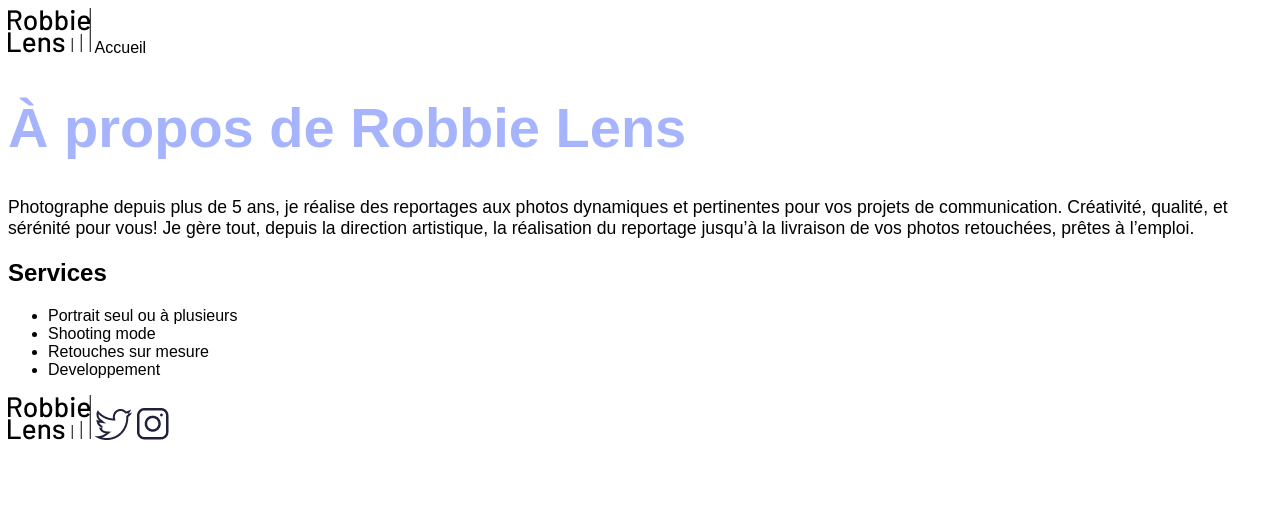
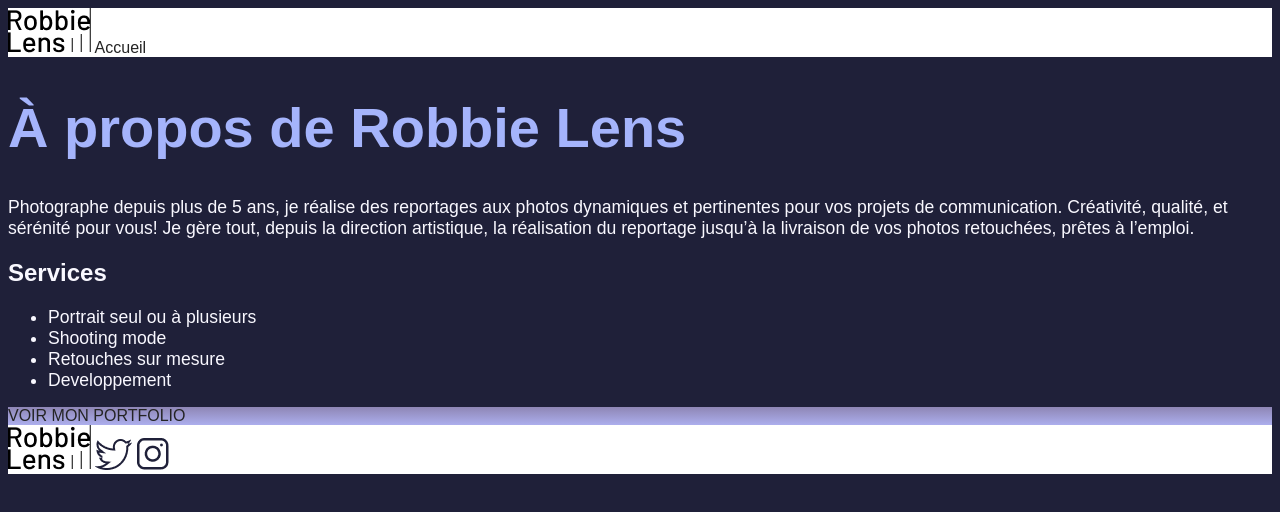
Before and after one commit to Nyzuro/Robbie-Lens, a plain HTML site: page a-propos.html in a window 1280 px wide. Drawn offline with Linux system fonts and the light colour scheme.

Commit message:
💄 Add colors

```diff
--- a/a-propos.html
+++ b/a-propos.html
@@ -7,7 +7,7 @@
 	</head>
 
 	<body>
-		<div>
+		<div class="top-of-page">
 			<a href="index.html"><img src="/images/logo.png" alt="Logo Robbie Lens" /></a>
 			<a href=" index.html">Accueil</a>
 		</div>
@@ -19,14 +19,21 @@
 			la réalisation du reportage jusqu’à la livraison de vos photos retouchées,
 			prêtes à l’emploi.
 		</p>
+
 		<h2>Services</h2>
+
 		<ul>
 			<li>Portrait seul ou à plusieurs</li>
 			<li>Shooting mode</li>
 			<li>Retouches sur mesure</li>
 			<li>Developpement</li>
 		</ul>
-		<div>
+
+		<div class="cta">
+			<a href="">VOIR MON PORTFOLIO</a>
+		</div>
+
+		<div class="bottom-of-page">
 			<a href="index.html">
 				<img src="images/logo.png" alt="Logo Robbie Lens" />
 			</a>
--- a/style.css
+++ b/style.css
@@ -1,10 +1,11 @@
 body {
 	font-family: "Manrope", sans-serif;
 	font-size: 1em;
+	background-color: #1f2039;
 }
 
 a {
-	color: black;
+	color: #242424;
 	text-decoration: none;
 }
 
@@ -19,7 +20,22 @@ h1 {
 	font-family: "Montserrat", sans-serif;
 }
 
-p {
+h2 {
+	color: #f9f8ff;
+}
+
+p,
+li {
 	font-size: 1.1em;
-	font-family: "Manrope", sans-serif;
+	color: #f9f8ff;
 }
+
+.top-of-page,
+.bottom-of-page {
+	background-color: white;
+}
+
+.cta {
+	background: linear-gradient(#8e86b5, #acaeed);
+	color: white;
+}
```
Also changed, not shown: index.html (+10 -2 lines).
